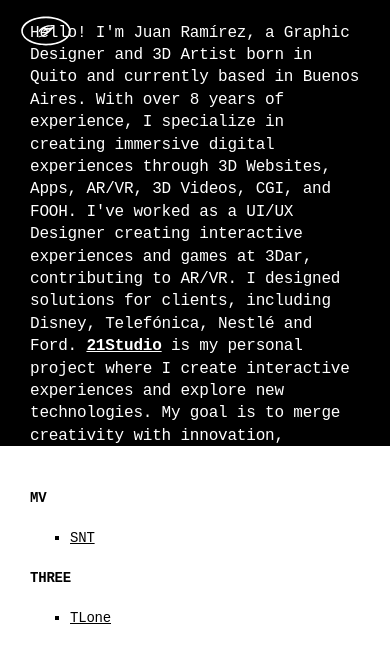
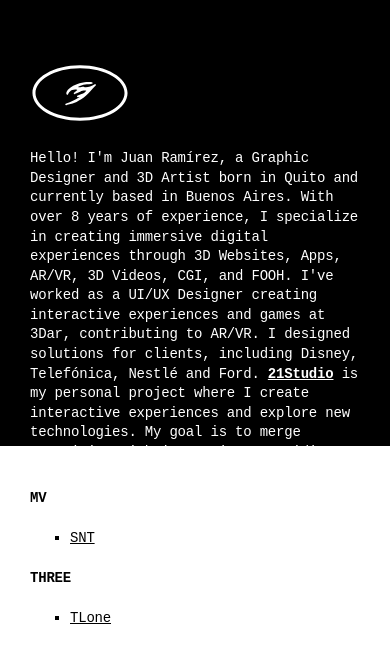
Before and after one commit to Juancrm27/juancrm, a website: page index.html in a window 390 px wide. Drawn offline with Linux system fonts and the light colour scheme.

Commit message:
fix text

```diff
--- a/index.html
+++ b/index.html
@@ -37,9 +37,6 @@
 
       <!-- Enlace fuera de la barra de navegación -->
       <div class="header-container">
-        <a href="index.html" class="logo">
-          <img src="/assets/juancrm/logos/blanco_logo.svg" alt="logo" class="logo-img">
-        </a>
 
       </div>
 
@@ -100,6 +97,11 @@
             <br>
             <br>
             <br>
+            <br>
+            <img width="100" height="100" src="/assets/juancrm/logos/blanco_logo.svg" alt=""/>
+
+            <br>
+
             Hello! I'm Juan Ramírez, a Graphic Designer and 3D Artist born in Quito and currently based in Buenos Aires.
             With over 8 years of experience, I specialize in creating immersive digital experiences through 3D Websites, Apps, AR/VR, 3D Videos, CGI, and FOOH.
             I've worked as a UI/UX Designer creating interactive experiences and games at 3Dar, contributing to AR/VR. I designed solutions for clients, including Disney, Telefónica, Nestlé and Ford.
--- a/public/styles/juancrm.css
+++ b/public/styles/juancrm.css
@@ -147,7 +147,7 @@
   }
 
   .Bar2 p {
-    font-size: 16px;
+    font-size: 14px;
     line-height: 1.4;
     text-align: left;
     margin: 0 auto;
```
